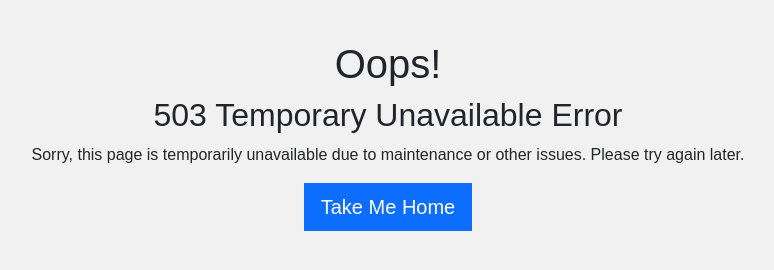
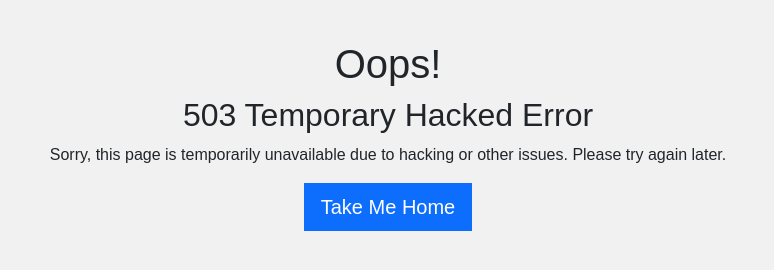
Before and after one commit to Diddern/503-error, a plain HTML site: page index.html in a window 1280 px wide. Shown: the whole page, without its empty margins (252-1026 px from the left). Drawn offline with nearby package versions, Linux system fonts and the light colour scheme; a small style sheet from the web is missing.

Commit message:
hacked page added and security txt

```diff
--- a/index.html
+++ b/index.html
@@ -34,12 +34,12 @@
       <div class="col-md-12">
         <div class="error-template">
           <h1>Oops!</h1>
-          <h2>503 Temporary Unavailable Error</h2>
+          <h2>503 Temporary Hacked Error </h2>
           <div class="error-details">
-            Sorry, this page is temporarily unavailable due to maintenance or other issues. Please try again later.
+            Sorry, this page is temporarily unavailable due to hacking or other issues. Please try again later.
           </div>
           <div class="error-actions">
-            <a href="/" class="btn btn-primary btn-lg">Take Me Home</a>
+            <a href="clothessrus.no" class="btn btn-primary btn-lg">Take Me Home</a>
           </div>
         </div>
       </div>
```
Also changed, not shown: security.txt (added).
